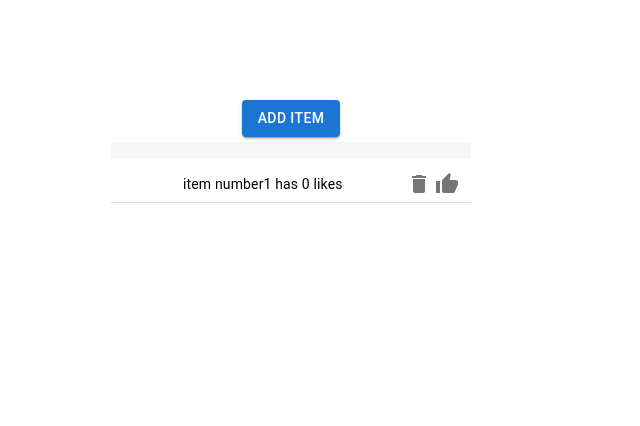
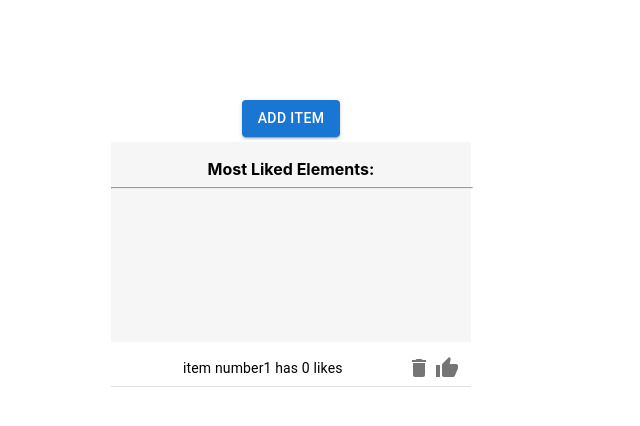
Before and after one commit to vvdziuba/Mentorship, a React (Create React App) app: page / in a window 1280 px wide. Both pictures are taken after a click on the button "ADD ITEM". Shown: the top 426 px of the page, without its empty margins (349-989 px from the left). Built offline with nearby package versions, Linux system fonts and the light colour scheme.

Commit message:
custom likes a bit

```diff
--- a/src/Likes.jsx
+++ b/src/Likes.jsx
@@ -5,7 +5,6 @@ import List from "@mui/material/List";
 import ListItem from "@mui/material/ListItem";
 import styled from "styled-components";
 import ListItemText from "@mui/material/ListItemText";
-
 
 const StyledContainer = styled.div`
   display: flex;
@@ -16,12 +15,32 @@ const StyledContainer = styled.div`
   width: 360px;
   text-align: center;
   margin-top: 5px;
+  height: 200px;
+  position: relative;
 `;
 
 const StyledListItem = styled(ListItemText)`
-text-align: center;
+  text-align: center;
 `;
 
+const StyledTitle = styled.p`
+  font-weight: bold;
+  position: absolute;
+  top: 1px;
+  /* left: 40px; */
+  text-align: center;
+  width: 100%;
+`;
+
+const StyledDivider = styled.hr`
+  background-color: black;
+  color: black;
+  width: 100%;
+`;
+
+const StyledListCont = styled(List)`
+  margin-top: 35px !important;
+`;
 
 const Likes = (props) => {
   const { items, likesCounter, likedElements } = props;
@@ -29,24 +48,34 @@ const Likes = (props) => {
   useEffect(() => {
     likesCounter(items);
   }, [items, likesCounter]);
-
-
+  console.log(likedElements);
+  if (typeof likedElements == "undefined" || likedElements.length == 0) {
+    return <></>;
+  }
   return (
     <StyledContainer>
-    <List sx={{ width: "100%", maxWidth: 360}}>
-      {(likedElements || []).map((elem) => {
-        if(elem.likes){
-          return <ListItem><StyledListItem>{`${elem.title} has ${elem.likes} likes`}</StyledListItem></ListItem>;
-        }
-      })}
-    </List>
+      <StyledTitle>
+        Most Liked Elements:
+        <StyledDivider />
+      </StyledTitle>
+      <StyledListCont sx={{ width: "100%", maxWidth: 360 }}>
+        {(likedElements || []).map((elem) => {
+          if (elem.likes) {
+            return (
+              <ListItem>
+                <StyledListItem>{`${elem.title} has ${elem.likes} likes`}</StyledListItem>
+              </ListItem>
+            );
+          }
+        })}
+      </StyledListCont>
     </StyledContainer>
-    )
+  );
 };
 
 const mapStateToProps = (state) => ({
   items: state?.items.value,
-  likedElements: state?.items.likedElements
+  likedElements: state?.items.likedElements,
 });
 
 const mapDispatchToProps = (dispatch) => {
```
